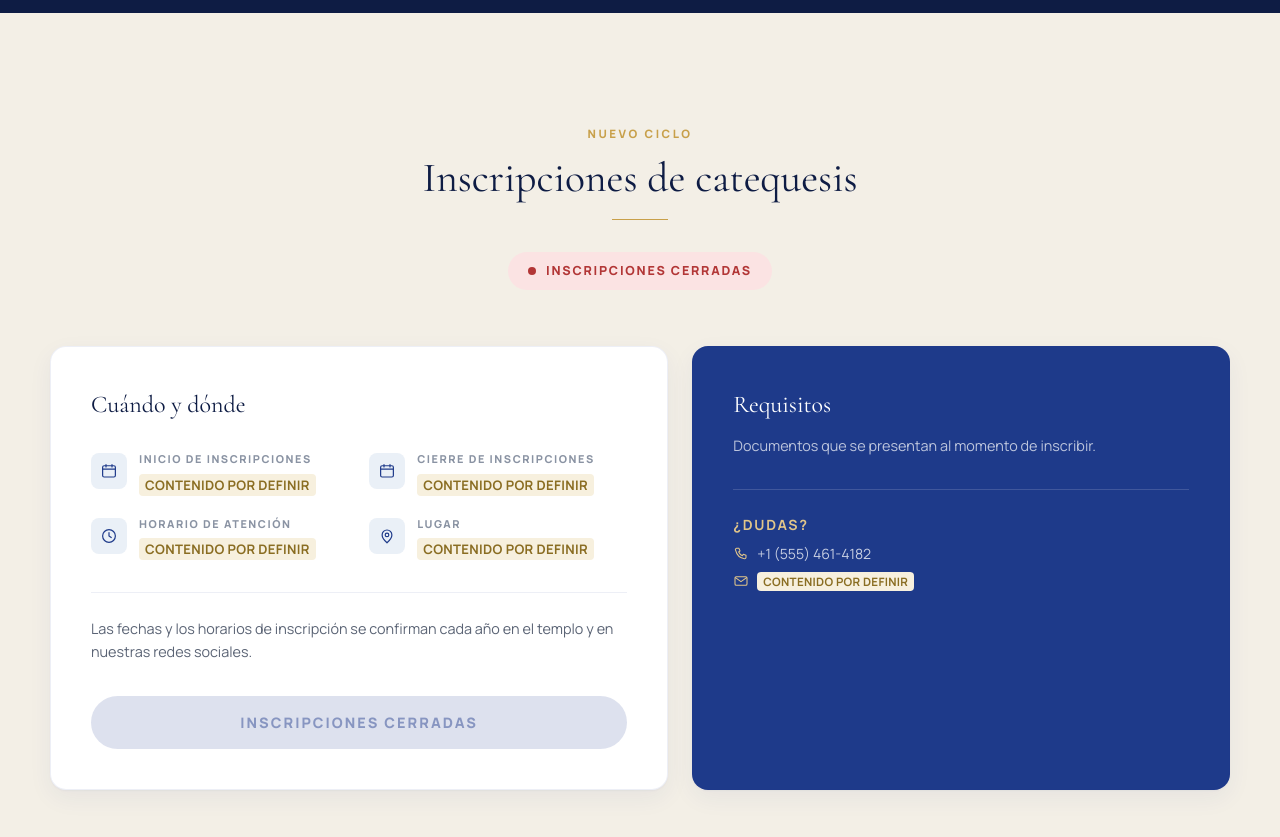
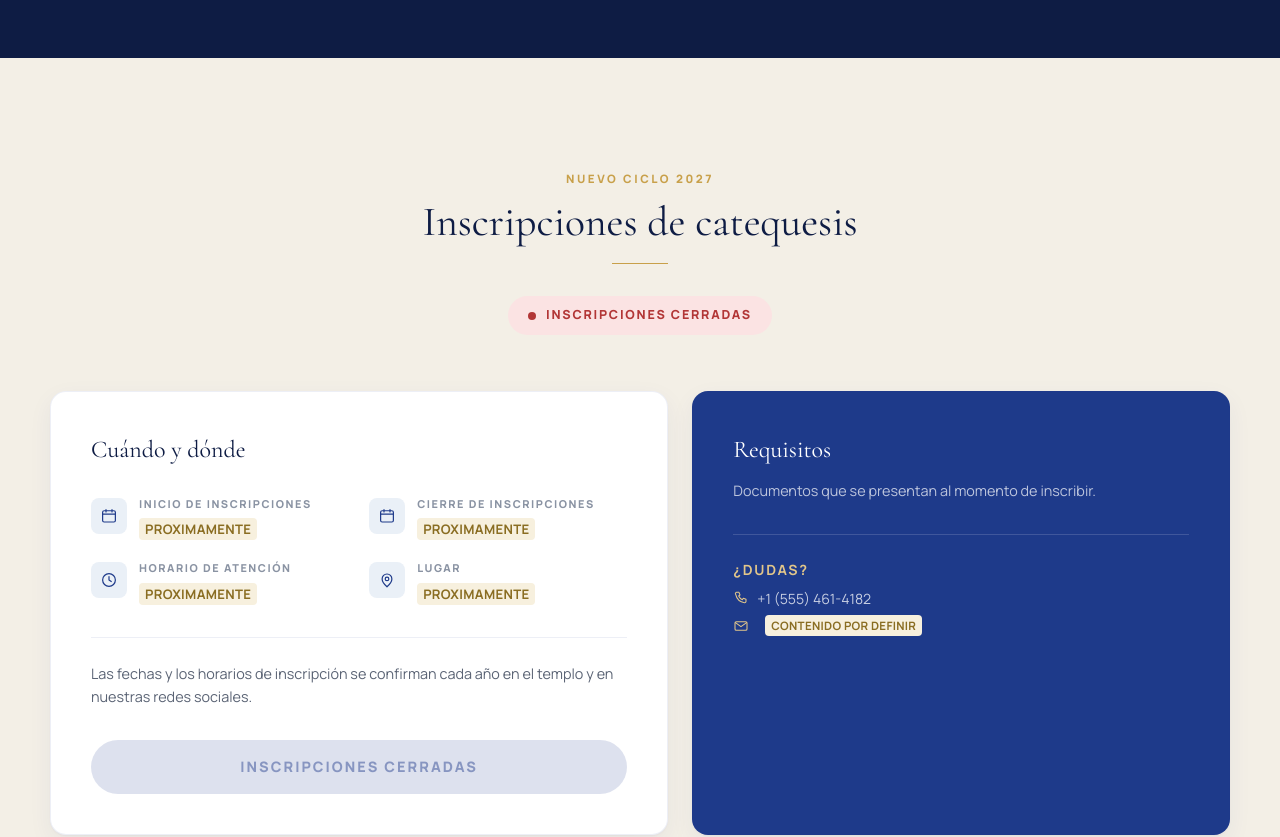
Before and after one commit to meleazar21/website-catequesis-templo-expiatorio-calvario, a React (Vite) app: page / in a window 1280 px wide. Shown: the part 5360-6197 px from the top of the page. Built offline with nearby package versions, Linux system fonts and the light colour scheme; the HTML template or start-up script is replaced by a standard one.

Commit message:
fixing issue

```diff
--- a/content/cursos/pre-bautismo.json
+++ b/content/cursos/pre-bautismo.json
@@ -5,6 +5,6 @@
   "edad": "Padres y Padrinos",
   "horario": "Domingos 8:30 am - 11:00 am",
   "duracion": "1 sola sesion",
-  "descripcion": "Las charlas prebautismales para adultos son un espacio de formación y preparación para quienes desean recibir el sacramento del Bautismo. En ellas se profundiza en el significado de la fe cristiana, la importancia del Bautismo y el desarrollo del rito bautismal, ayudando a los participantes a vivir este sacramento de manera consciente y comprometida.",
+  "descripcion": "Las charlas prebautismales para padres y padrinos son un espacio de formación, reflexión y preparación para quienes asumirán la responsabilidad de acompañar a un niño en su camino de fe. En ellas se profundiza en el significado del sacramento del Bautismo, el compromiso que adquieren padres y padrinos como primeros educadores en la fe, y el sentido de los principales signos y momentos del rito bautismal.",
   "detalle": []
 }
--- a/content/inscripciones.json
+++ b/content/inscripciones.json
@@ -1,9 +1,9 @@
 {
   "abiertas": false,
-  "inicio": "[CONTENIDO POR DEFINIR]",
-  "cierre": "[CONTENIDO POR DEFINIR]",
-  "horarioAtencion": "[CONTENIDO POR DEFINIR]",
-  "lugar": "[CONTENIDO POR DEFINIR]",
+  "inicio": "[PROXIMAMENTE]",
+  "cierre": "[PROXIMAMENTE]",
+  "horarioAtencion": "[PROXIMAMENTE]",
+  "lugar": "[PROXIMAMENTE]",
   "enlace": "",
   "nota": "Las fechas y los horarios de inscripción se confirman cada año en el templo y en nuestras redes sociales.",
   "requisitos": []
--- a/src/components/Registration.tsx
+++ b/src/components/Registration.tsx
@@ -19,7 +19,7 @@ export function Registration() {
     <Section id="inscripciones" className="bg-ivory-deep">
       <Reveal>
         <div className="text-center">
-          <Eyebrow>Nuevo ciclo</Eyebrow>
+          <Eyebrow>Nuevo Ciclo 2027</Eyebrow>
           <Title center>Inscripciones de catequesis</Title>
 
           <div className="mt-8 flex justify-center">
--- a/src/components/ui/index.tsx
+++ b/src/components/ui/index.tsx
@@ -298,22 +298,25 @@ export function Pill({ children, tone = "navy" }: {
   );
 }
 
-/** Highlights "[CONTENIDO POR DEFINIR]" markers in amber so they don't slip into production. */
+/**
+ * Highlights any uppercase bracketed marker — "[CONTENIDO POR DEFINIR]", "[PRÓXIMAMENTE]", etc. —
+ * in amber so they don't slip into production. The text inside the brackets is what shows.
+ */
 export function Provisional({ text }: { text: string }) {
-  const parts = text.split("[CONTENIDO POR DEFINIR]");
+  // The capture group keeps the markers in the array, at odd indexes.
+  const parts = text.split(/\[([A-ZÁÉÍÓÚÜÑ0-9 .,:¡!¿?-]+)\]/);
   if (parts.length === 1) return <>{text}</>;
   return (
     <>
-      {parts.map((p, i) => (
-        <span key={i}>
-          {p}
-          {i < parts.length - 1 && (
-            <mark className="rounded bg-gold-soft px-1.5 py-0.5 text-[0.82em] font-bold uppercase tracking-wide text-[#8a6d22]">
-              contenido por definir
-            </mark>
-          )}
-        </span>
-      ))}
+      {parts.map((p, i) =>
+        i % 2 === 1 ? (
+          <mark key={i} className="rounded bg-gold-soft px-1.5 py-0.5 text-[0.82em] font-bold uppercase tracking-wide text-[#8a6d22]">
+            {p}
+          </mark>
+        ) : (
+          <span key={i}>{p}</span>
+        ),
+      )}
     </>
   );
 }
```
